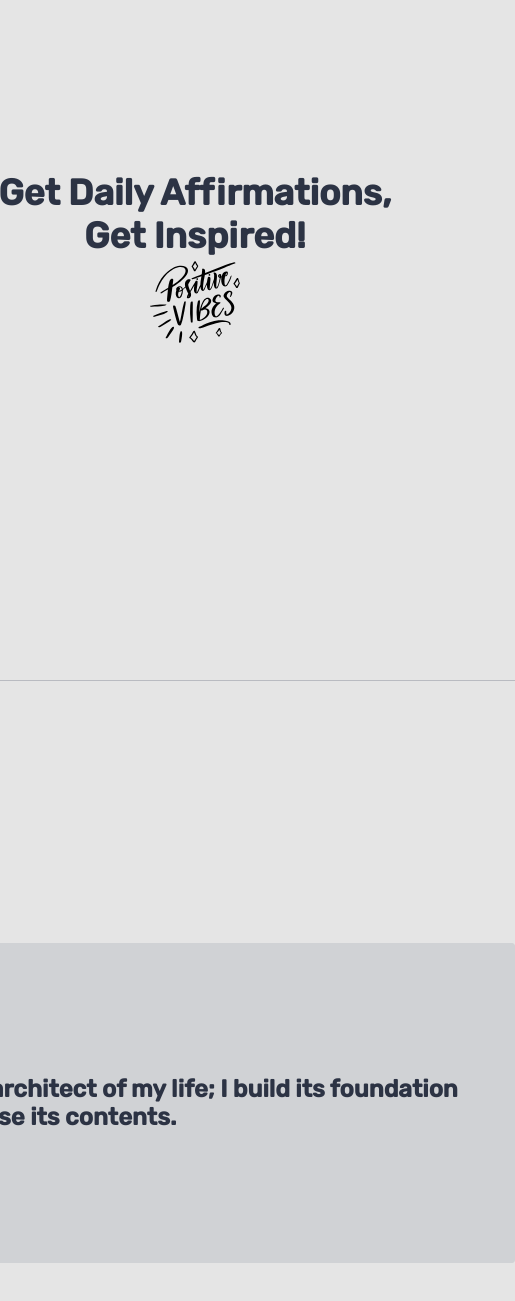
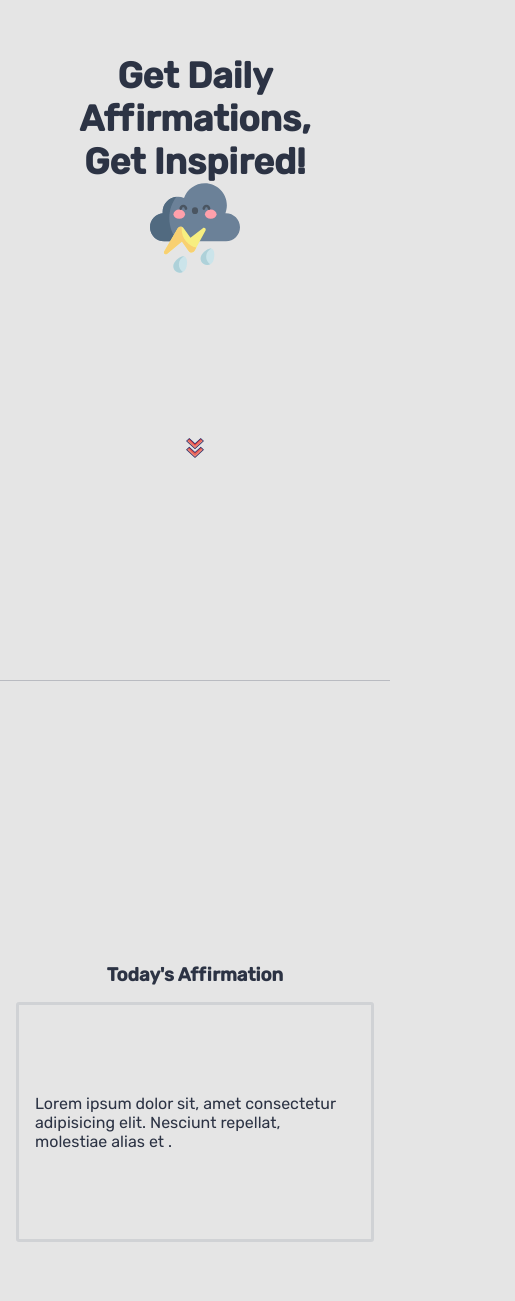
Before and after one commit to TahjayThompson/affirmation, a Next.js app: page / in a window 390 px wide. Shown: the part 163-1464 px from the top of the page, 515 px wide, since content can reach past the window. Built offline with nearby package versions, Linux system fonts and the light colour scheme.

Commit message:
🌮 Created Pages

```diff
--- a/comp/Card.js
+++ b/comp/Card.js
@@ -4,9 +4,9 @@ import React from 'react';
 const Card = () => {
     return (
         <div className={styles.card}>
-            <h2> I am the architect of my life; I build its foundation and choose its contents.</h2>
+            <p> Lorem ipsum dolor sit, amet consectetur adipisicing elit. Nesciunt repellat, molestiae alias et .</p>
         </div>
     )
 }
 
-export default Card
+export default Card;
--- a/comp/styles/card.module.css
+++ b/comp/styles/card.module.css
@@ -1,14 +1,36 @@
 .card{
-    border: 1px solid var(--c1);
+    border: 3px solid var(--c1);
     max-width:40rem;
     width:40rem;
-    min-height: 20rem;
+    min-height: 15rem;
     border-radius: 3px;
-    background-color: var(--c1);
+    /* background-color: var(--c1); */
     padding:1em;
-
     display: flex;
     align-items: center;
     place-content: center;
     justify-content: center;
+    margin-top: 1rem;
 }
+
+.card h1{
+    font-size: 18px;
+
+}
+
+
+
+@media (max-width: 600px) {
+    .card{
+       width:auto;
+        min-height: 15rem;
+        border-radius: 3px;
+        /* background-color: var(--c1); */
+        padding:1em;
+        display: flex;
+        align-items: center;
+        place-content: center;
+        justify-content: center;
+    }
+
+  }
--- a/comp/styles/layout.module.css
+++ b/comp/styles/layout.module.css
@@ -9,5 +9,6 @@
 
 
   @media (max-width: 600px) {
-
+    .layout {
+    }
   }
--- a/pages/index.js
+++ b/pages/index.js
@@ -14,21 +14,34 @@ export default function Home() {
 
       <main className={styles.main}>
         <section className={styles.section1}>
+          <main className={styles.push}>
             <h1 className={styles.maintitle}>
               Get Daily Affirmations, <br /> Get Inspired!
             </h1>
             <Image
-          src='/assets/positive-vibes.svg'
+            src='/assets/rain.svg'
             layout='fixed'
             priority
             width={100}
             height={90}
             />
+          </main>
+             <Image
+          src='/assets/down-arrow.svg'
+          layout='fixed'
+          priority
+          width={60}
+          height={30}
+          />
         </section>
 
         <section className={styles.section2}>
+          <h3>{"Today's"} Affirmation</h3>
           <Card/>
         </section>
+        {/* <section className={styles.section3}>
+
+        </section> */}
       </main>
 
     </div>
--- a/styles/globals.css
+++ b/styles/globals.css
@@ -4,10 +4,12 @@ body {
   margin: 0;
   font-family:'Rubik';
   text-rendering: optimizespeed;
-  font-weight: 500;
+  font-weight: 400;
   font-size: 16px;
   color:var(--text-dark);
   background-color:var(--bkg) ;
+  overflow-x: hidden;
+
 
 
 
--- a/styles/index.module.css
+++ b/styles/index.module.css
@@ -4,6 +4,7 @@
   text-align: center;
   font-size: 24px;
   border-bottom: 1px solid var(--c2);
+  font-weight: 500;
 }
 .section1,
 .section2{
@@ -13,6 +14,18 @@
   flex-direction: column;
   align-items: center;
   place-content: center;
+  padding:1em;
 
 
 }
+.push{
+  margin-bottom: 10rem;
+  display: flex;
+  flex-direction: column;
+  align-items: center;
+  justify-self: center;
+}
+
+.section2{
+
+}
```
Also changed, not shown: public/assets/down-arrow.svg (added), public/assets/rain.svg (added). Lines whose indentation alone changed are shown as unchanged.
